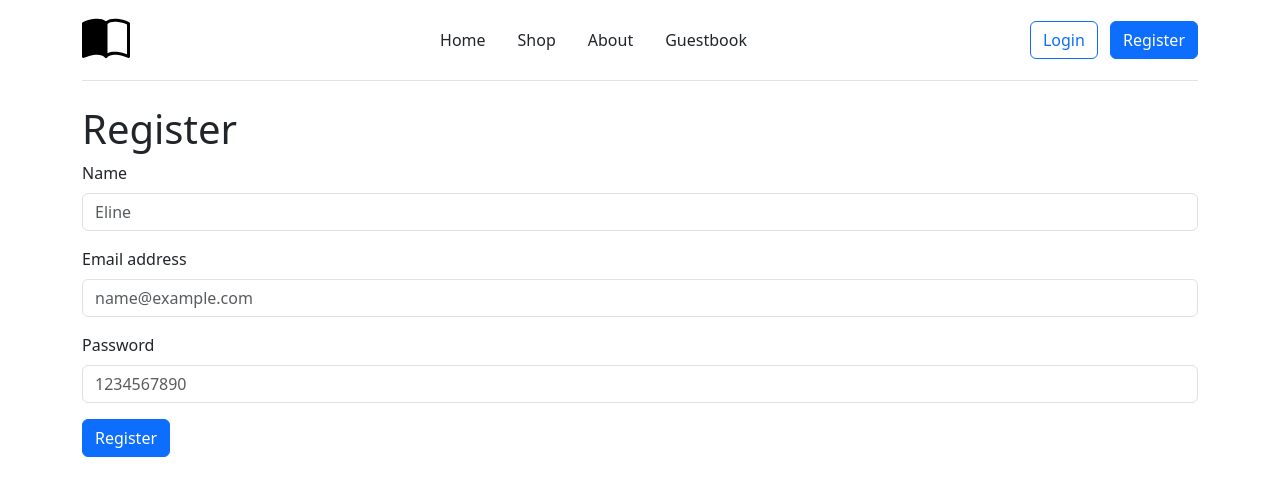
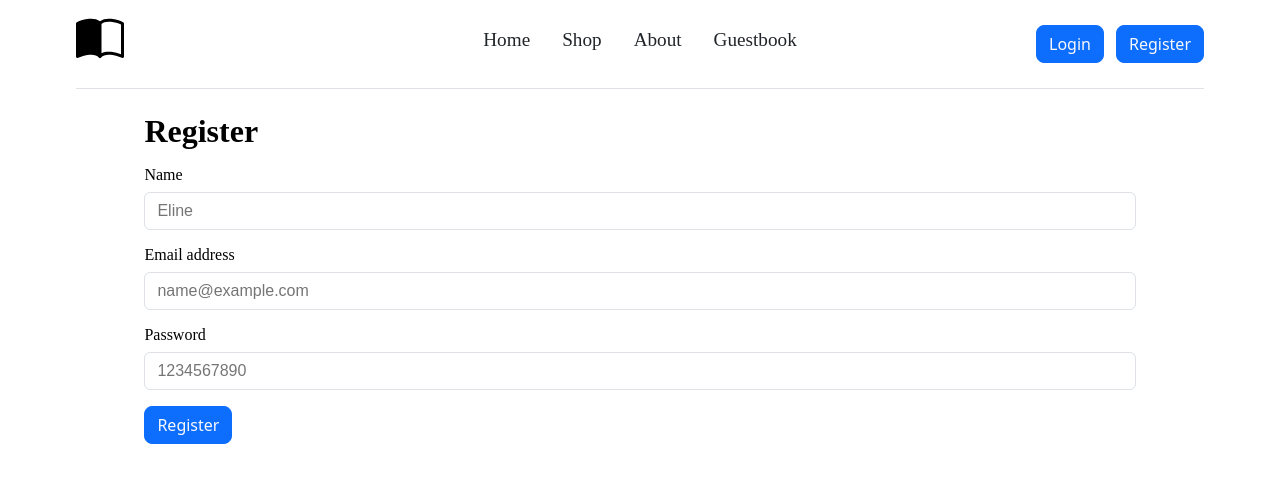
Before and after one commit to aetrnm/phpprojectKSSB, a PHP site: page /register in a window 1280 px wide. Shown: the top 496 px of the page. Run offline with PHP 8.4, Linux system fonts and the light colour scheme.

Commit message:
refactor: change css to the own version

```diff
--- a/register.php
+++ b/register.php
@@ -1,46 +1,61 @@
 <!DOCTYPE html>
 <html lang="en">
 <head>
-    <meta charset="UTF-8" />
-    <meta http-equiv="X-UA-Compatible" content="IE=edge" />
-    <meta name="viewport" content="width=device-width, initial-scale=1.0" />
-    <link rel="stylesheet" href="./index.css" />
-    <link rel="shortcut icon" href="icon.svg" type="image/x-icon" />
+    <meta charset="UTF-8"/>
+    <meta http-equiv="X-UA-Compatible" content="IE=edge"/>
+    <meta name="viewport" content="width=device-width, initial-scale=1.0"/>
+    <link rel="stylesheet" href="css/styles.css"/>
+    <link rel="stylesheet" href="css/styles-form.css"/>
+    <link rel="shortcut icon" href="icon.svg" type="image/x-icon"/>
     <title>Book Store Register</title>
 </head>
 <body>
 <div class="container">
     <header
-        class="d-flex flex-wrap align-items-center justify-content-center justify-content-md-between py-3 mb-4 border-bottom"
+            class="header"
     >
         <a
                 href="/"
-          class="d-flex align-items-center col-md-3 mb-2 mb-md-0 text-dark text-decoration-none"
+                class="header-icon"
         >
-          <img src="icon.svg" width="48"  alt="Website icon"/>
+            <img src="icon.svg" width="48" alt="Website icon"/>
         </a>
 
-        <ul class="nav col-12 col-md-auto mb-2 justify-content-center mb-md-0">
-          <li><a href="/" class="nav-link px-3 link-dark">Home</a></li>
-          <li><a href="/shop" class="nav-link px-3 link-dark">Shop</a></li>
-          <li><a href="/about" class="nav-link px-3 link-dark">About</a></li>
+        <ul class="navbar">
+            <li><a href="/" class="navbar-link">Home</a></li>
+            <li><a href="/shop" class="navbar-link">Shop</a></li>
+            <li><a href="/about" class="navbar-link">About</a></li>
             <li>
-            <a href="/guestbook" class="nav-link px-3 link-dark">Guestbook</a>
+                <a href="/guestbook" class="navbar-link">Guestbook</a>
             </li>
         </ul>
 
-        <div class="col-lg-4 text-end">
-          <a href="/login" class="btn btn-outline-primary me-2">Login</a>
-          <a href="/register" class="btn btn-primary">Register</a>
-        </div>
+        <?php
+        if (!isset($_COOKIE['logged_in']) or !$_COOKIE['logged_in']) {
+            echo /** @lang text */
+            '
+          <div class="navbar-buttons">
+            <a href="/login" class="button button-bluish mr-05">Login</a>
+            <a href="/register" class="button button-bluish">Register</a>
+          </div>';
+        } else {
+            echo /** @lang text */
+            '<div class="navbar-buttons">
+            <a href="/cart" class="button button-dark mr-05">My cart</a>
+            <a href="/add-book" class="button button-dark mr-05">Add book</a>
+            <a href="/profile" class="button button-dark">Profile</a>
+          </div>';
+        }
+        ?>
     </header>
 
-      <div>
+    <div class="container">
+        <div class="mb-1">
             <h1>Register</h1>
         </div>
 
-      <form action="./register-script.php" method="POST">
-        <div class="mb-3">
+        <form action="./scripts/register-script.php" method="POST">
+            <div class="mb-1">
                 <label for="name" class="form-label">Name</label>
                 <input
                         name="name"
@@ -52,7 +67,7 @@
                 />
             </div>
 
-        <div class="mb-3">
+            <div class="mb-1">
                 <label for="email" class="form-label">Email address</label>
                 <input
                         name="email"
@@ -64,7 +79,7 @@
                 />
             </div>
 
-        <div class="mb-3">
+            <div class="mb-1">
                 <label for="password" class="form-label">Password</label>
                 <input
                         name="password"
@@ -76,7 +91,7 @@
                 />
             </div>
 
-        <input type="submit" class="btn btn-primary" value="Register" />
+            <input type="submit" class="button button-bluish" value="Register"/>
         </form>
     </div>
 </body>
```
Lines whose indentation alone changed are shown as unchanged.
